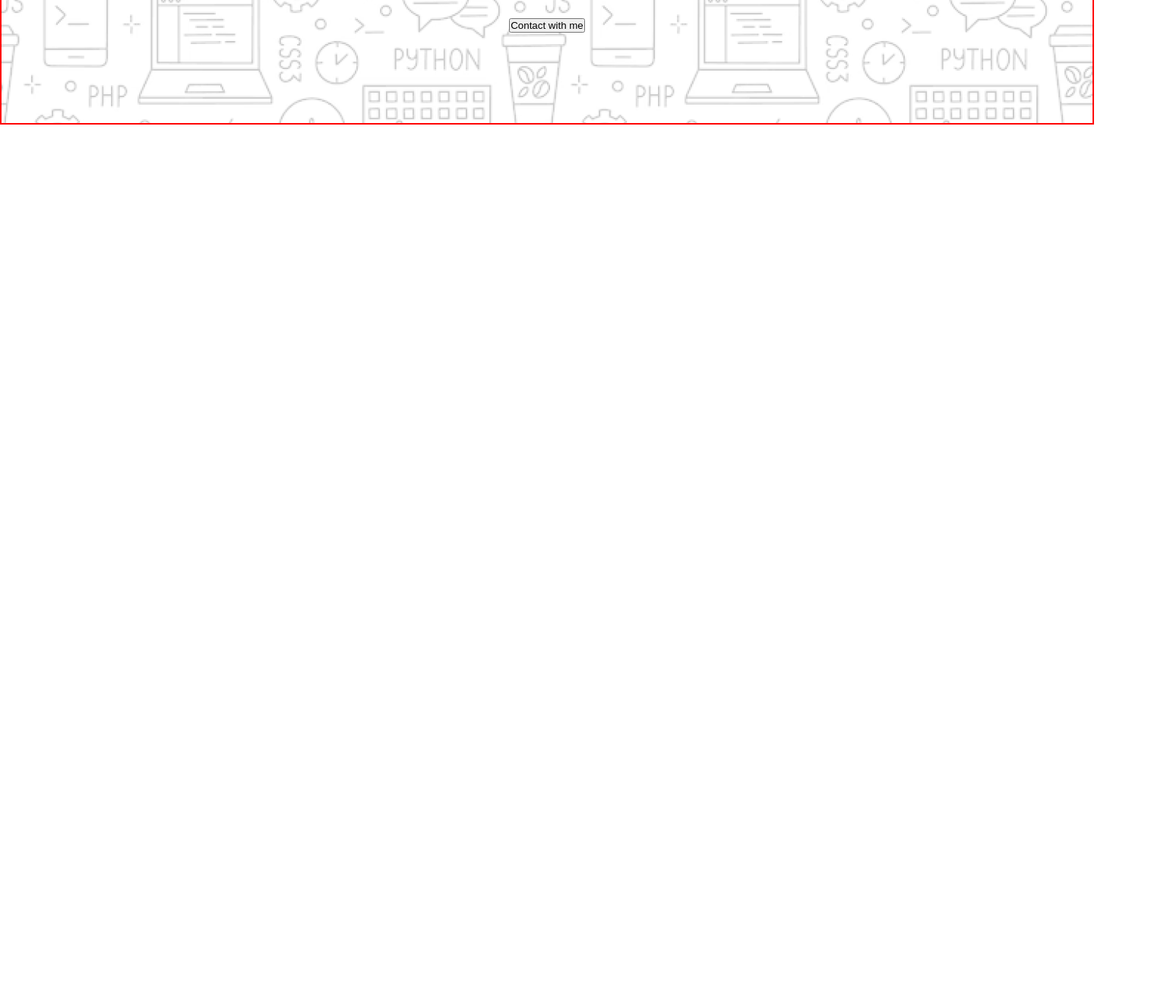
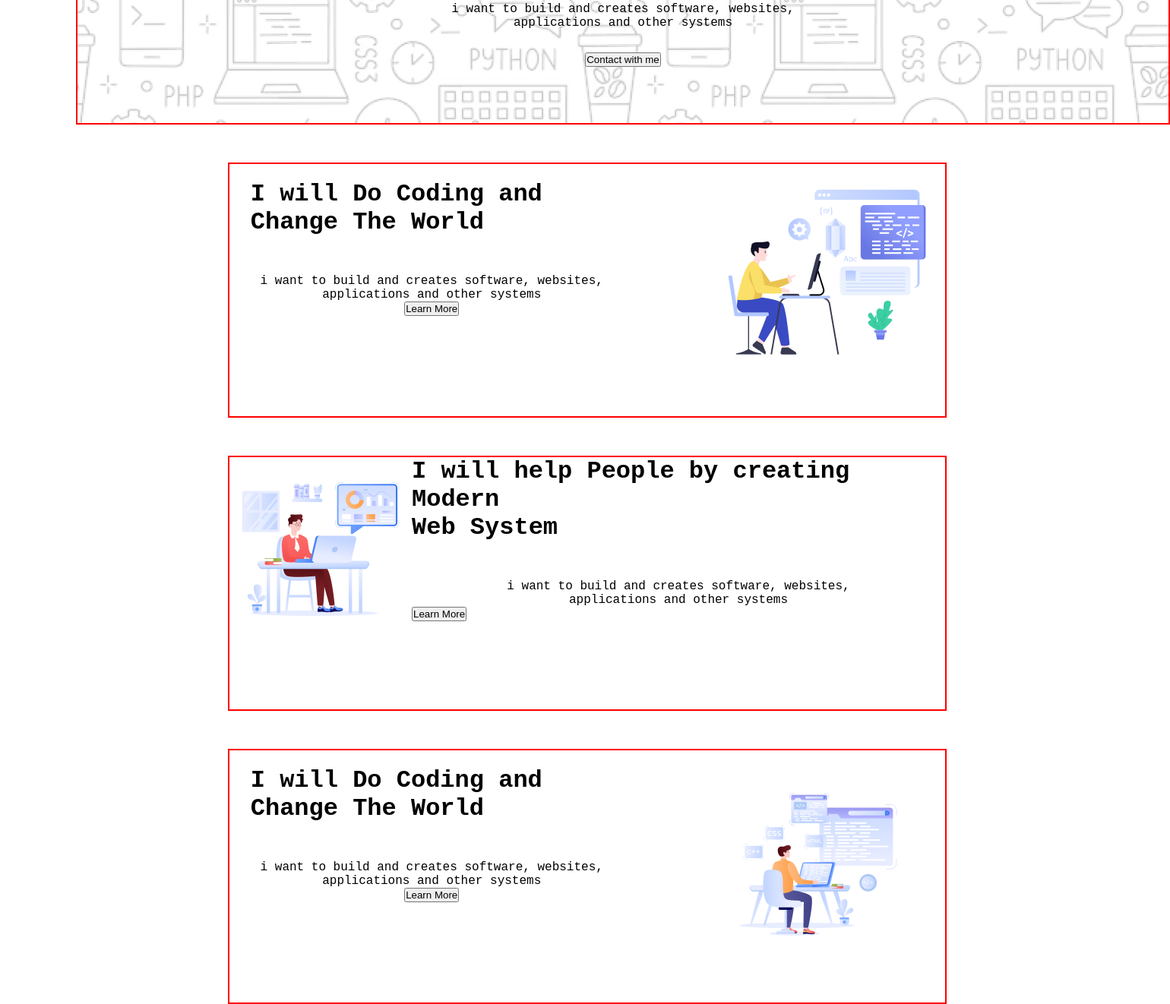
Before and after one commit to Ikramhossan01/web-landing-page, a plain HTML site: page index.html in a window 1280 px wide. Shown: the part 488-1810 px from the top of the page at 76% size, 1540 px wide, since content can reach past the window. Before the commit the page ends 800 px from the top, so only its background shows below. Drawn offline with Linux system fonts and the light colour scheme; a web font is replaced by a local one.

Commit message:
2nd  part

```diff
--- a/index.html
+++ b/index.html
@@ -9,6 +9,8 @@
 
 </head>
 <body>
+    <!-- /* first developer section style start here */ -->
+
     <header class="developer-container">
         <div class="image-container">
 
@@ -27,13 +29,54 @@
                </div>
         </div>
 
+        <!-- /* first developer section style start here */ -->
+    </header>
+      <header>
+        <div class="frame-secation-container-1">
 
-    </header>
+            <div class="banner-text-container">
+                <h1>I will Do Coding and Change The World</h1>
+                <p>i want to build and creates software, websites, <br>
+                    applications and other systems</p>
+                <div class="button">
+                    <samp><button>Learn More</button></samp>
+                </div>
+            </div>
+            <div class="banner-image-container">
+                <img src="assets/Layer_1.png" alt="">
+            </div>
+        </div>
 
+        <div class="frame-secation-container-2">
+
+            <div class="banner-image-container-1">
+                <img src="assets/Group 3.png" alt="">
+            </div>
+
+            <div class="banner-text-container-1">
+                <h1>I will help People by creating Modern <br>
+                     Web System</h1>
+                <p>i want to build and creates software, websites, <br>
+                    applications and other systems</p>
+                    <samp><button>Learn More</button></samp>
+            </div>
+        </div>
+        <div class="frame-secation-container-1">
+
+            <div class="banner-text-container">
+                <h1>I will Do Coding and Change The World</h1>
+                <p>i want to build and creates software, websites, <br>
+                    applications and other systems</p>
+                    <samp><button>Learn More</button></samp>
+            </div>
+            <div class="banner-image-container">
+                <img src="assets/Group 4.png" alt="">
+            </div>
+        </div>
+      </header>
     <main>
 
     </main>
-
     <footer>
 
     </footer>
--- a/style.css
+++ b/style.css
@@ -9,18 +9,19 @@ body{
     margin: 0;
     padding: 0;
 }
-/* developer section style start here */
+/* first developer section style start here */
 
 .developer-container{
+    background-image: url(assets/Hero-bg.png);
+    display: flex;
+    padding: 0;
+    justify-content: center;
+    align-self: center;
     width: 1440px;
     height: 652px;
-    left: 0;
-    right: 0;
-    top: 131px;
-    bottom: 4462px;
+    flex-direction: column;
     border: 2px solid red;
-    background-image: url(assets/Hero-bg.png);
-    margin-left: 70pxs;
+    margin-left: 100px;
 }
 .banner-contant h1, p{
     text-align: center;
@@ -35,7 +36,7 @@ body{
     flex-direction: column;
     justify-content: center;
     align-items: center;
-    margin-top: 30px;
+    margin-top: 0px;
 }
 .Contact{
     display: flex;
@@ -45,3 +46,52 @@ body{
     margin-top: 30px;
     background-blend-mode: overlay;
 }
+/* first developer section style end here */
+
+.frame-secation-container-1{
+    width: 946px;
+    height: 336px;
+    border: 2px solid red;
+    margin-left: 300px;
+    display: flex;
+    padding: 0;
+    justify-content: center;
+    align-self: center;
+    margin-top: 50px;
+
+}
+.banner-text-container{
+    width: 477px;
+    height: 220px;
+    display: flex;
+    flex-direction: column;
+    justify-content: center;
+    align-items: center;
+    margin-top: 0px;
+    margin-right: 150px;
+
+}
+.banner-image-container{
+    width: 259.56px;
+   height: 217.01px;
+   left: 0.36%;
+   right: -0.36%;
+   top: 1.74%;
+   bottom: -1.74%;
+   margin-top: 30px;
+   justify-content: space-between;
+}
+.frame-secation-container-2{
+    width: 946px;
+    height: 336px;
+    border: 2px solid red;
+    margin-left: 300px;
+    display: flex;
+    padding: 0;
+    justify-content: center;
+    align-self: center;
+    margin-top: 50px;
+}
+.button{
+    background-color: white;
+}
```
